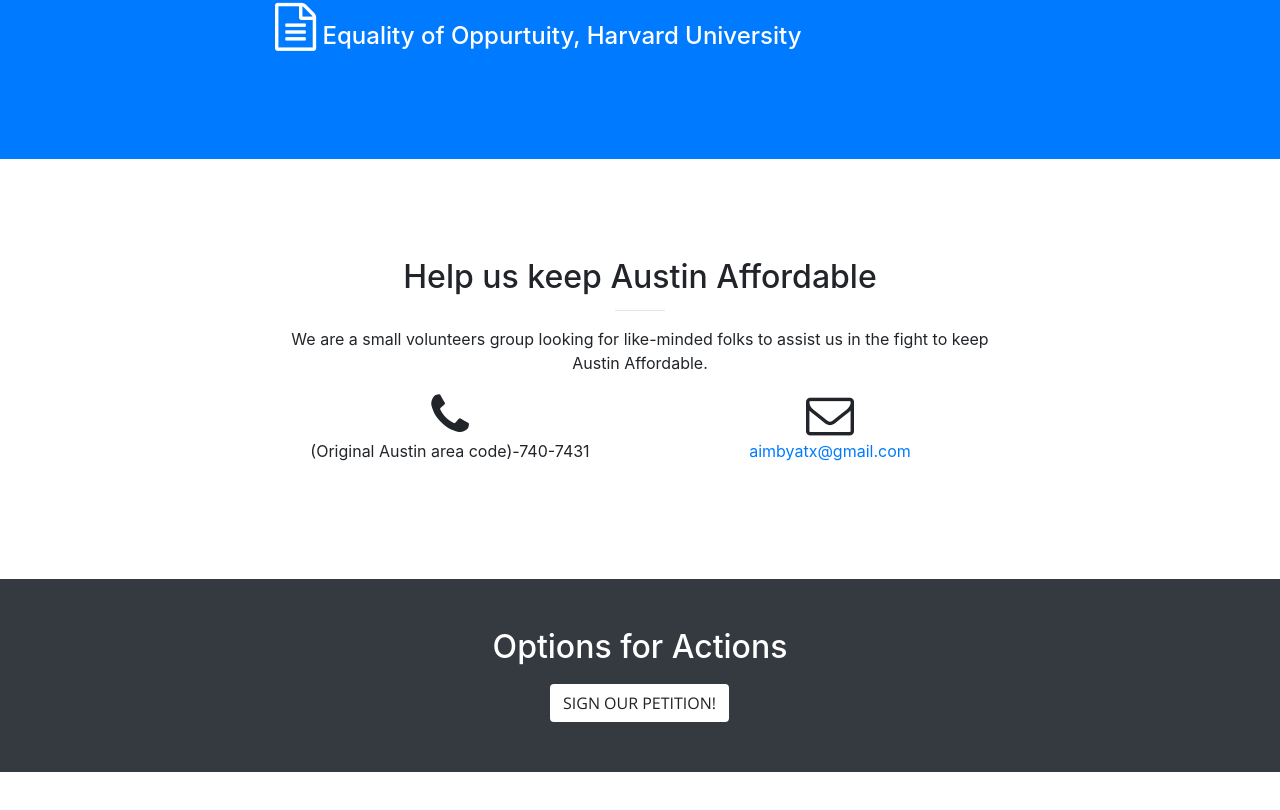
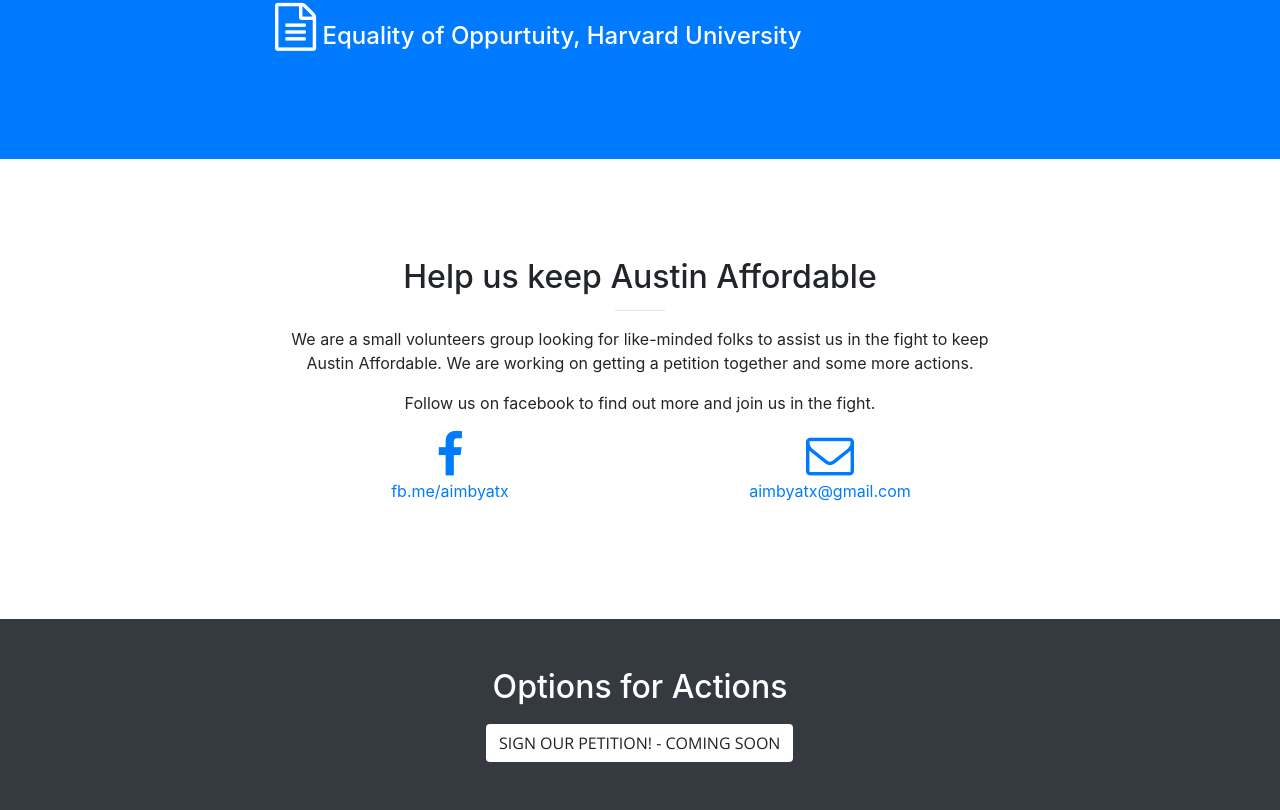
Before and after one commit to AIMBYATX/aimbyatx.github.io, a website with bundled scripts: page index.html in a window 1280 px wide. Shown: the part 3120-3930 px from the top of the page. Before the commit the page ends 3892 px from the top, so only its background shows below. Built offline with nearby package versions, Linux system fonts and the light colour scheme.

Commit message:
Update words and facebook

```diff
--- a/index.html
+++ b/index.html
@@ -141,14 +141,14 @@
           <div class="service-box">
             <i class="fa fa-4x fa-recycle text-primary sr-icons"></i>
             <h3>Environmental</h3>
-            <p class="text-muted">Focus on brownfield and already developed areas instead of greenfield development. Provide height bonuses in leiu of FAR increases to provide flood protection.</p>
+            <p class="text-muted">Focus on brownfield and already developed areas instead of greenfield development. Provide height and FAR bonuses in leiu of impervious cover increases to provide flood protection.</p>
           </div>
         </div>
         <div class="col-lg-4 col-md-6 text-center">
           <div class="service-box">
             <i class="fa fa-4x fa-bar-chart text-primary sr-icons"></i>
             <h3>Open</h3>
-            <p class="text-muted">All data from the computer modeling Austin is currently conducting should be shared with the community. We need to know what the models are showing precisely not just the results.</p>
+            <p class="text-muted">All data from the computer modeling Austin is currently conducting should be shared with the community. We need to know what the models are showing precisely not just the overview.</p>
           </div>
         </div>
       </div>
@@ -206,18 +206,21 @@
         <div class="col-lg-8 mx-auto text-center">
           <h2 class="section-heading">Help us keep Austin Affordable</h2>
           <hr class="primary">
-          <p>We are a small volunteers group looking for like-minded folks to assist us in the fight to keep Austin Affordable. </p>
+          <p>We are a small volunteers group looking for like-minded folks to assist us in the fight to keep Austin Affordable. We are working on getting a petition together and some more actions.</p>
+          <p>
+            Follow us on facebook to find out more and join us in the fight.
+          </p>
         </div>
       </div>
+
       <div class="row">
         <div class="col-lg-4 ml-auto text-center">
-          <i class="fa fa-phone fa-3x sr-contact"></i>
-          <p>(Original Austin area code)-740-7431</p>
+          <a href="fb.me/aimbyatx"><i class="fa fa-facebook fa-3x sr-contact"></i>
+          <p>fb.me/aimbyatx</p></a>
         </div>
         <div class="col-lg-4 mr-auto text-center">
-          <i class="fa fa-envelope-o fa-3x sr-contact"></i>
-          <p>
-            <a href="mailto:aimbyatx@gmail.com">aimbyatx@gmail.com</a>
+          <a href="mailto:aimbyatx@gmail.com">  <i class="fa fa-envelope-o fa-3x sr-contact"></i>
+          <p>aimbyatx@gmail.com</a>
           </p>
         </div>
       </div>
@@ -323,7 +326,7 @@
   <div class="call-to-action bg-dark">
     <div class="container text-center">
       <h2>Options for Actions</h2>
-      <a class="btn btn-default btn-xl sr-button" href="http://startbootstrap.com/template-overviews/creative/">Sign our petition!</a>
+      <a class="btn btn-default btn-xl sr-button" href="#">Sign our petition! - Coming Soon</a>
     </div>
   </div>
 
```
